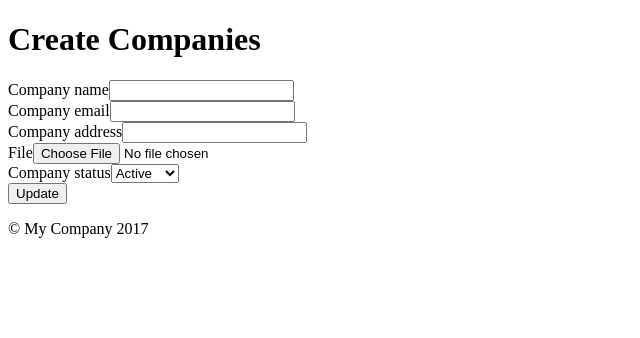
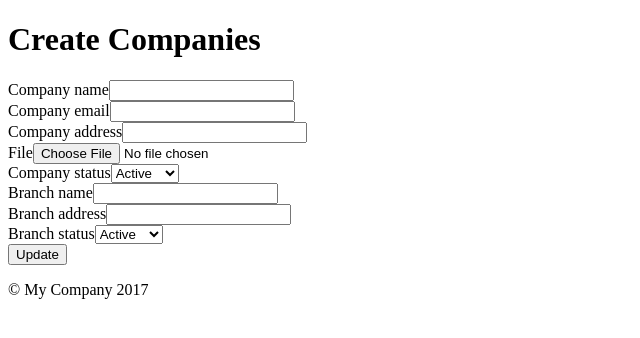
Before and after one commit to redzjovi/yii2learning, a Yii app: template advanced/backend/views/companies/create.php in a window 1280 px wide. Shown: the top 338 px of the page, without its empty margins (0-640 px from the left). Run offline with PHP 8.4 and a stand-in for Yii, Linux system fonts and the light colour scheme; the template is opened without the code that fills it, so the values that code supplies are empty; form fields are guessed from the names that the template uses; some libraries are stand-ins or nearby versions.

Commit message:
Complex forms.

```diff
--- a/advanced/backend/views/companies/_form.php
+++ b/advanced/backend/views/companies/_form.php
@@ -22,6 +22,12 @@
 
     <?= $form->field($model, 'company_status')->dropDownList([ 'active' => 'Active', 'inactive' => 'Inactive', ], ['prompt' => '']) ?>
 
+    <?= $form->field($branch, 'branch_name')->textInput(['maxlength' => true]) ?>
+
+    <?= $form->field($branch, 'branch_address')->textInput(['maxlength' => true]) ?>
+
+    <?= $form->field($branch, 'branch_status')->dropDownList([ 'active' => 'Active', 'inactive' => 'Inactive', ], ['prompt' => 'Status']) ?>
+
     <div class="form-group">
         <?= Html::submitButton($model->isNewRecord ? 'Create' : 'Update', ['class' => $model->isNewRecord ? 'btn btn-success' : 'btn btn-primary']) ?>
     </div>
--- a/advanced/backend/views/companies/create.php
+++ b/advanced/backend/views/companies/create.php
@@ -15,6 +15,7 @@
     <h1><?= Html::encode($this->title) ?></h1>
 
     <?= $this->render('_form', [
+        'branch' => $branch,
         'model' => $model,
     ]) ?>
 
```
Also changed, not shown: advanced/backend/controllers/CompaniesController.php (+8 -0 lines).
